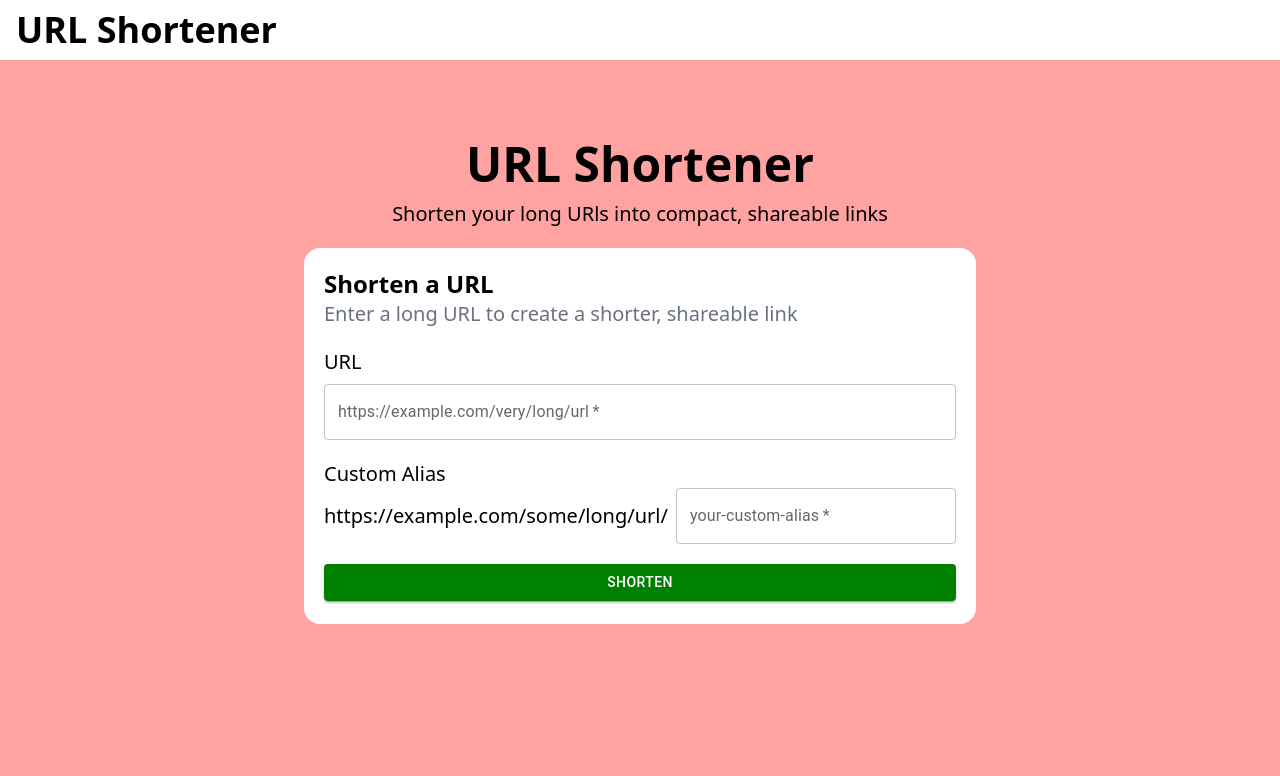
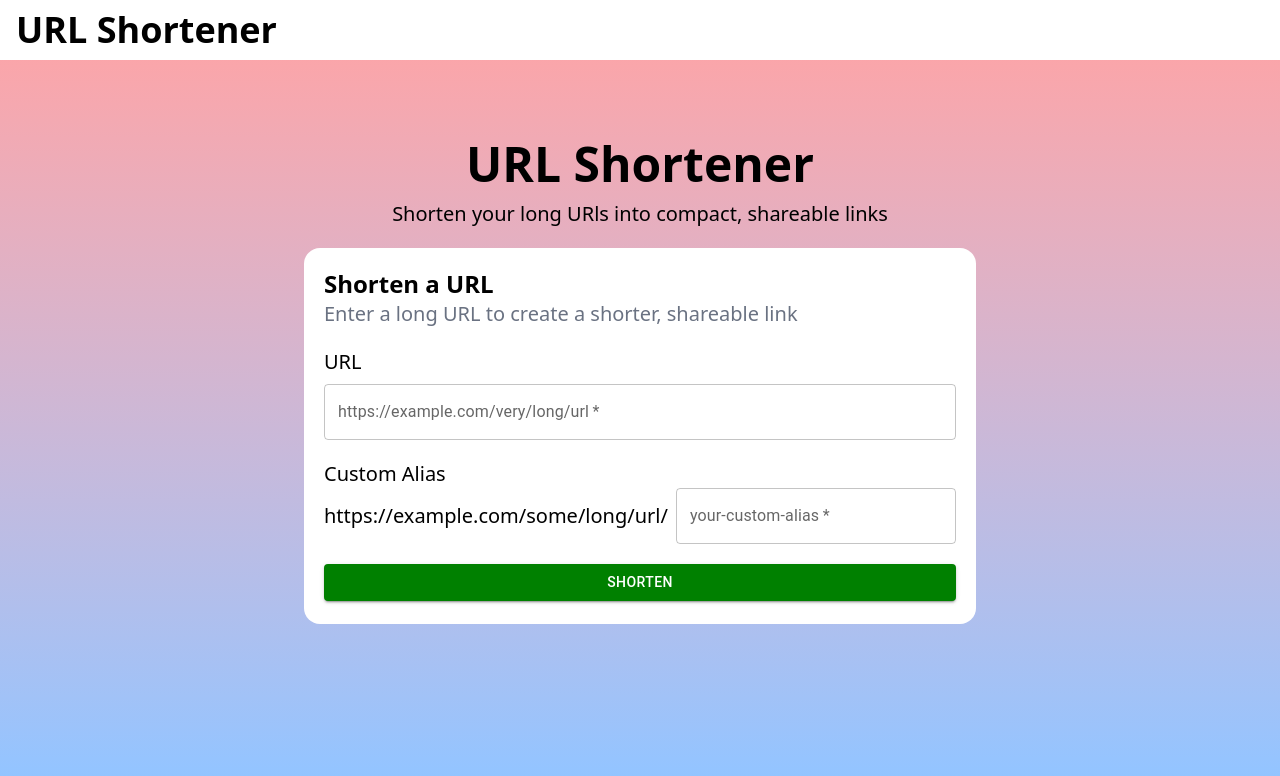
Before and after one commit to acaaron23/mp-5, a Next.js app: page / in a window 1280 px wide. Shown: the top 776 px of the page. Built offline with nearby package versions, Linux system fonts and the light colour scheme; no server answers.

Commit message:
Implemented Gradient

```diff
--- a/app/layout.tsx
+++ b/app/layout.tsx
@@ -24,8 +24,7 @@ export default function RootLayout({
 }>) {
     return (
         <html lang="en">
-      <body
-        className={`${geistSans.variable} ${geistMono.variable} antialiased bg-red-300`}>
+            <body className={`${geistSans.variable} ${geistMono.variable} antialiased h-screen bg-gradient-to-b from-red-300 to-blue-300`}>
                 {children}
             </body>
         </html>
```
Lines whose indentation alone changed are shown as unchanged.
